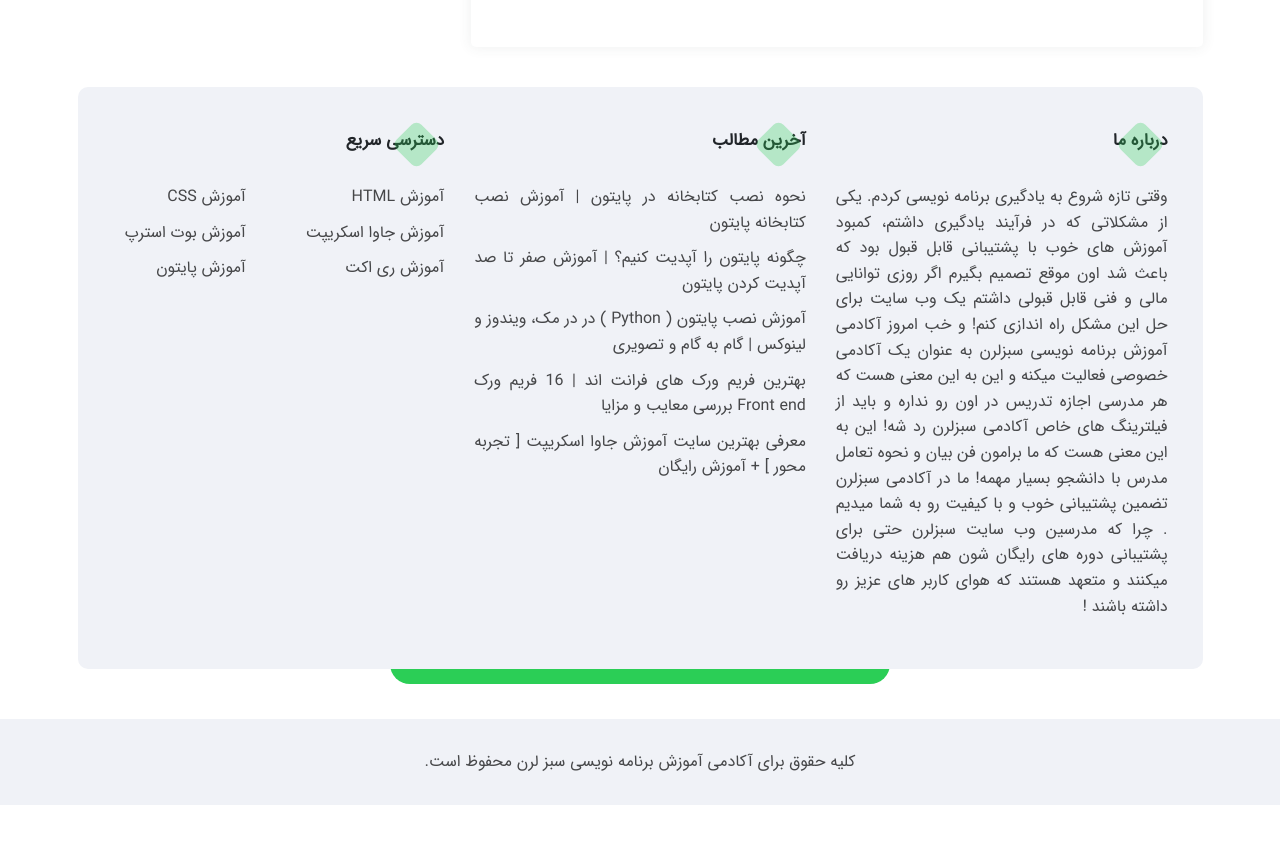
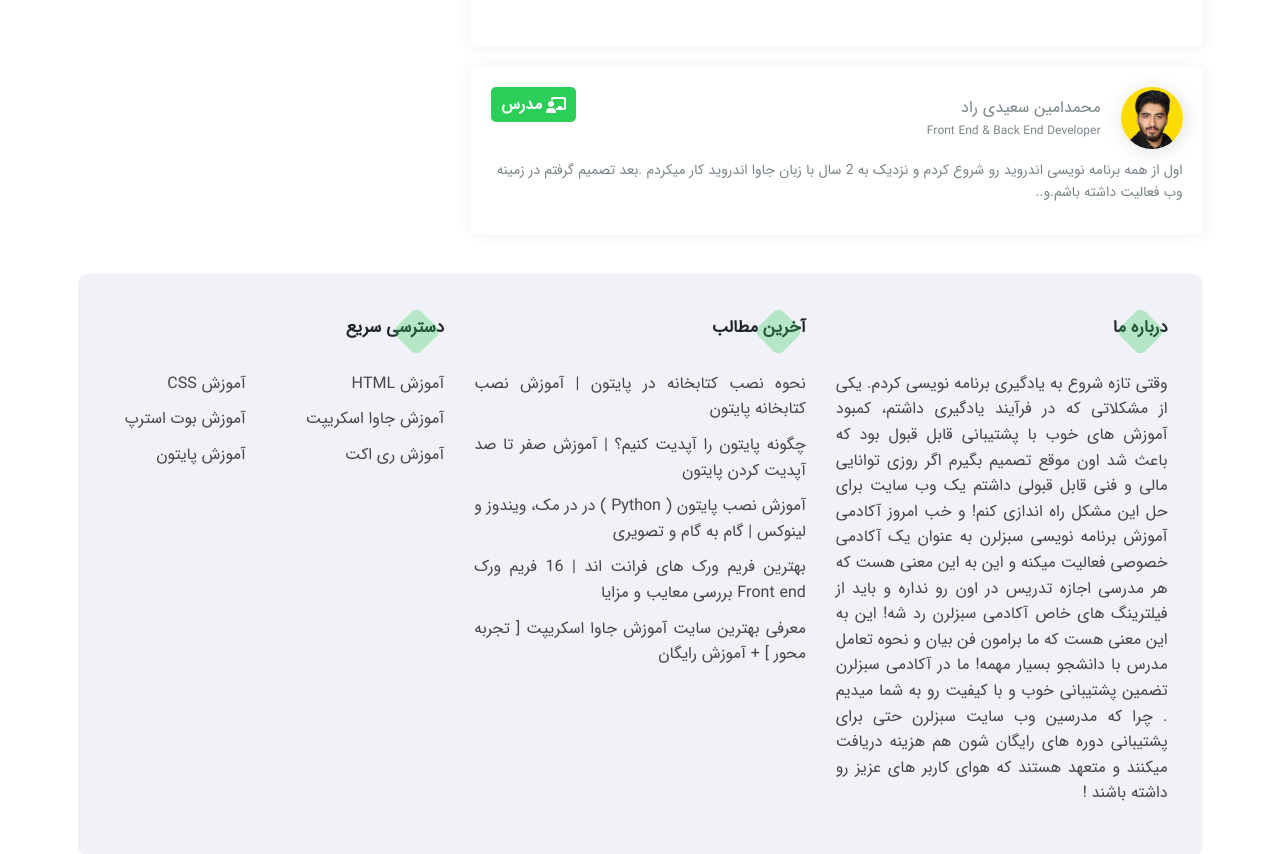
Before and after one commit to oos-amin/sabzlearn, a plain HTML site: page course.html in a window 1280 px wide. Shown: the part 2791-3645 px from the top of the page. Before the commit the page ends 3596 px from the top, so only its background shows below. Drawn offline with Linux system fonts and the light colour scheme.

Commit message:
feat: add teacher details for course page

```diff
--- a/course.html
+++ b/course.html
@@ -532,6 +532,38 @@
                   </div>
                 </section>
               </section>
+
+              <!-- Teacher Details -->
+              <section class="teacher-details">
+                <div class="teacher-details__header">
+                  <div class="teacher-details__right">
+                    <img
+                      src="images/info/teacher.jfif"
+                      alt="Teacher Profile"
+                      class="teacher-details__img"
+                    />
+                    <div class="teacher-details__titles">
+                      <span class="teacher-details__name"
+                        >محمدامین سعیدی راد</span
+                      >
+                      <span class="teacher-details__skills"
+                        >Front End & Back End Developer</span
+                      >
+                    </div>
+                  </div>
+                  <div class="teacher-details__left">
+                    <div class="teacher-details__role">
+                      <i class="fas fa-chalkboard-user"></i>
+                      <span class="teacher-details__role-title">مدرس</span>
+                    </div>
+                  </div>
+                </div>
+                <p class="teacher-details__footer">
+                  اول از همه برنامه نویسی اندروید رو شروع کردم و نزدیک به 2 سال
+                  با زبان جاوا اندروید کار میکردم .بعد تصمیم گرفتم در زمینه وب
+                  فعالیت داشته باشم.و..
+                </p>
+              </section>
             </div>
 
             <!-- Course Sidebar -->
--- a/css/course.css
+++ b/css/course.css
@@ -256,6 +256,71 @@
   color: #464749;
 }
 
+/* ============= Section: Teacher Details ============= */
+.teacher-details {
+  border-radius: 0.5rem;
+  padding: 2rem;
+  margin-top: 2rem;
+  box-shadow: 0 0 13px 1px rgba(70, 72, 77, 0.08);
+}
+
+.teacher-details__header {
+  display: flex;
+  justify-content: space-between;
+}
+
+.teacher-details__right {
+  display: flex;
+  align-items: center;
+}
+
+.teacher-details__img {
+  width: 62px;
+  height: auto;
+  border-radius: 50%;
+  box-shadow: 2px 2px 20px #00000021;
+}
+
+.teacher-details__titles {
+  display: flex;
+  flex-direction: column;
+  margin-right: 2rem;
+}
+
+.teacher-details__name {
+  color: #7b868a;
+}
+
+.teacher-details__skills {
+  color: #7b868a;
+  font-size: 1.2rem;
+}
+
+.teacher-details__role {
+  display: flex;
+  align-items: center;
+  color: var(--white-color);
+  background-color: var(--primary-color);
+  padding: 0.5rem 1rem;
+  border-radius: 0.5rem;
+}
+
+.teacher-details__role svg {
+  font-size: 1.8rem;
+}
+
+.teacher-details__role-title {
+  font-size: 1.6rem;
+  font-weight: bold;
+  margin-right: 0.4rem;
+}
+
+.teacher-details__footer {
+  margin-top: 1rem;
+  color: #7b868a;
+  font-size: 14px;
+}
+
 /* ============= Sidebar ============= */
 .course-sidebar {
   width: 35%;
```
